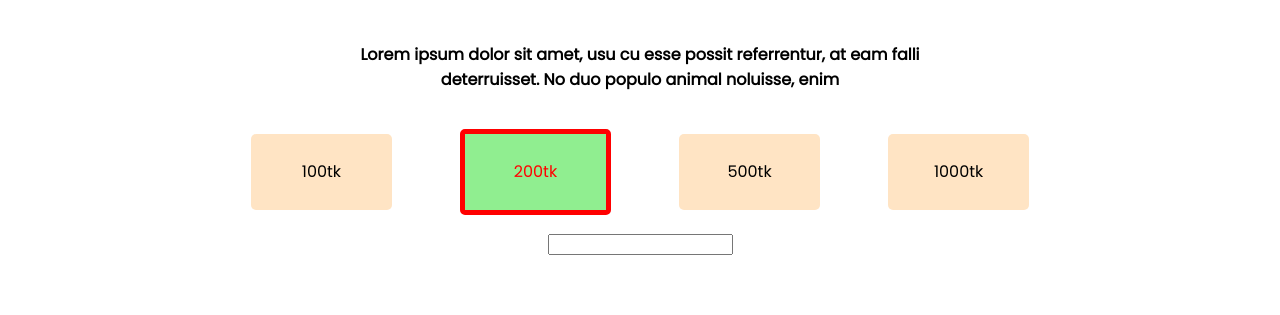
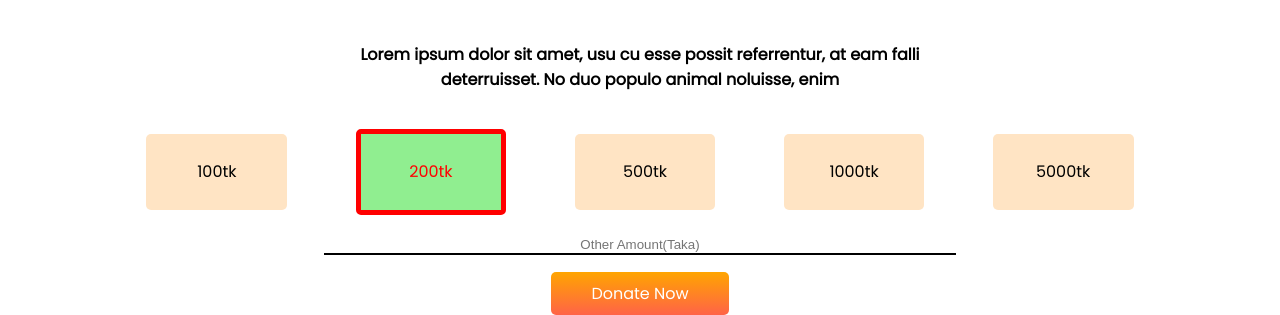
Before and after one commit to IftekharUlRouf/donate-today, a plain HTML site: page index.html in a window 1280 px wide. Shown: the part 936-1251 px from the top of the page. Before the commit the page ends 1192 px from the top, so only its background shows below. Drawn offline with Linux system fonts and the light colour scheme.

Commit message:
doante-today added

```diff
--- a/index.html
+++ b/index.html
@@ -37,9 +37,13 @@
             <p id="tk200">200tk</p>
             <p>500tk</p>
             <p>1000tk</p>
+            <p>5000tk</p>
             <br>
 
-            <input type="text">
+            <input type="text" placeholder="Other Amount(Taka)"> <br><br>
+
+            <a class="button1" target="_blank"
+                href="https://www.globalgiving.org/projects/covid-19-food-donation-in-bangladesh/">Donate Now</a>
 
         </div>
     </section>
--- a/style.css
+++ b/style.css
@@ -64,3 +64,10 @@ a {
     color: red;
     background-color: lightgreen;
 }
+
+input[type=text] {
+    border: none;
+    border-bottom: 2px solid black;
+    width: 49%;
+    text-align: center;
+}
```
